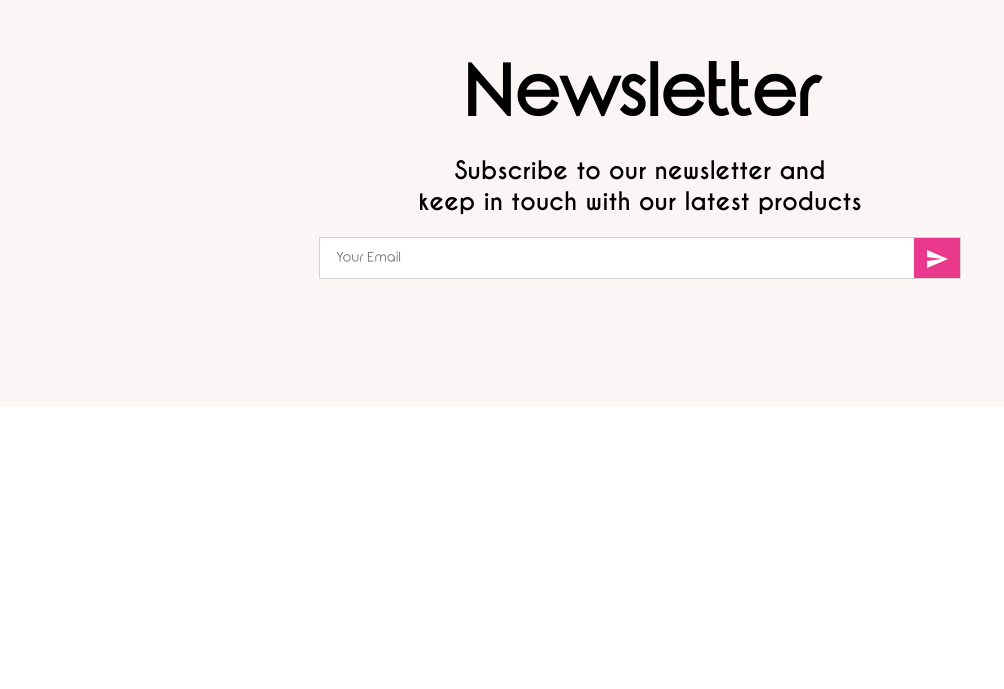
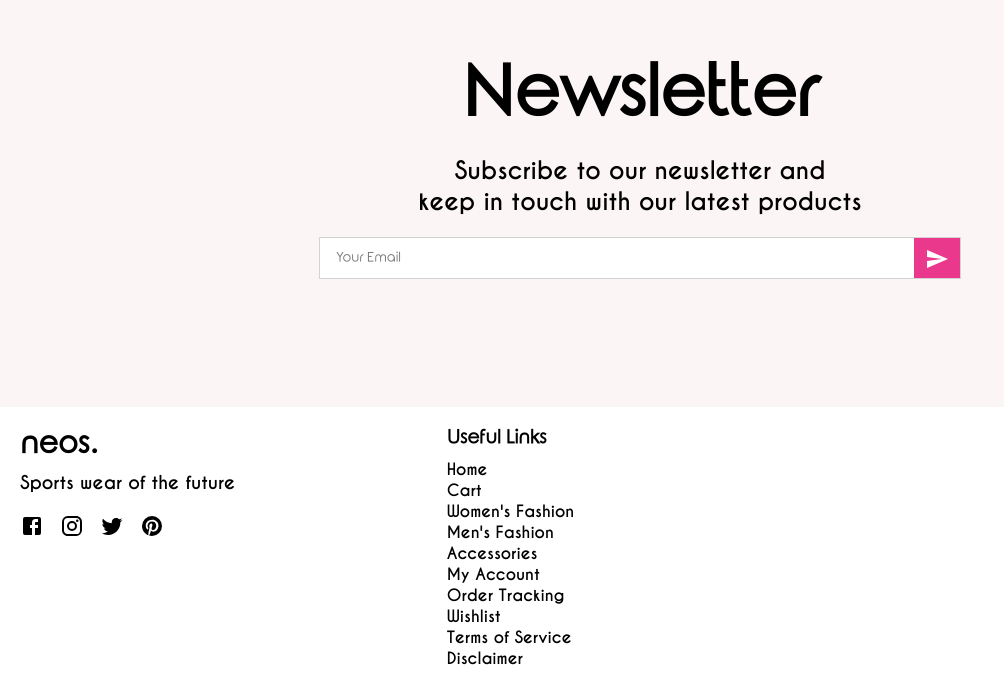
Before and after one commit to SJuras/MERN-Ecommerce-Shop, a React (Create React App) app in the folder ecommerce/: page / in a window 1280 px wide. Shown: the part 2330-3019 px from the top of the page, without its empty margins (0-1004 px from the left). Before the commit the page ends 2737 px from the top, so only its background shows below. Built offline with nearby package versions, Linux system fonts and the light colour scheme.

Commit message:
v1.1.8 working on Footer component.

```diff
--- /dev/null
+++ b/ecommerce/src/components/Footer.jsx
@@ -0,0 +1,120 @@
+import React from 'react';
+import styled from 'styled-components';
+
+import Facebook from '@material-ui/icons/Facebook';
+import Instagram from '@material-ui/icons/Instagram';
+import Twitter from '@material-ui/icons/Twitter';
+import Pinterest from '@material-ui/icons/Pinterest';
+
+
+const Container = styled.div`
+  display: flex;
+
+`
+
+const Left = styled.div`
+  flex: 1;
+  flex-direction: column;
+  padding: 20px;
+`
+
+const Logo = styled.h2`
+  font-size: 30px;
+`
+
+const Desc = styled.p`
+  font-size: 18px;
+  font-family: 'CaviarBold', sans-serif;
+  margin: 10px 0px 20px;
+`
+
+const SocialContainer = styled.div`
+  display: flex;
+`
+
+const SocialIcon = styled.div`
+  width: 40px;
+  height: 40px;
+  cursor: pointer;
+  transition: 0.3s;
+
+  &:hover {
+    color: #ea398c;
+  }
+`
+
+
+const Center = styled.div`
+  flex: 1;
+  padding: 20px;
+`
+
+const Title = styled.h3`
+  margin-bottom: 10px;
+`
+
+const List = styled.ul`
+  list-style-type: none;
+`
+
+const ListItem = styled.li`
+  font-family: 'CaviarBold', sans-serif;
+  transition: 0.3s;
+  cursor: pointer;
+  &:hover {
+    color: #ea398c;
+  }
+`
+
+const Right = styled.div`
+  flex: 1;
+  padding: 20px;
+`
+
+
+const Footer = () => {
+  return(
+    <Container>
+      <Left>
+        <Logo>neos.</Logo>
+        <Desc>
+          Sports wear of the future
+        </Desc>
+        <SocialContainer>
+          <SocialIcon>
+            <Facebook />
+          </SocialIcon>
+          <SocialIcon>
+            <Instagram />
+          </SocialIcon>
+          <SocialIcon>
+            <Twitter />
+          </SocialIcon>
+          <SocialIcon>
+            <Pinterest />
+          </SocialIcon>
+        </SocialContainer>
+      </Left>
+      <Center>
+        <Title>Useful Links</Title>
+        <List>
+          <ListItem>Home</ListItem>
+          <ListItem>Cart</ListItem>
+          <ListItem>Women's Fashion</ListItem>
+          <ListItem>Men's Fashion</ListItem>
+          <ListItem>Accessories</ListItem>
+          <ListItem>My Account</ListItem>
+          <ListItem>Order Tracking</ListItem>
+          <ListItem>Wishlist</ListItem>
+          <ListItem>Terms of Service</ListItem>
+          <ListItem>Disclaimer</ListItem>
+        </List>
+      </Center>
+      <Right>
+
+      </Right>
+    </Container>
+  );
+}
+
+export default Footer;
--- a/ecommerce/src/pages/Home.jsx
+++ b/ecommerce/src/pages/Home.jsx
@@ -6,6 +6,7 @@ import Slider from '../components/Slider.jsx';
 import Categories from '../components/Categories.jsx';
 import Products from '../components/Products.jsx';
 import Newsletter from '../components/Newsletter.jsx';
+import Footer from '../components/Footer.jsx';
 
 const Home = () => {
   return(
@@ -17,6 +18,7 @@ const Home = () => {
       <Categories />
       <Products />
       <Newsletter />
+      <Footer />
     </div>
   );
 }
```
